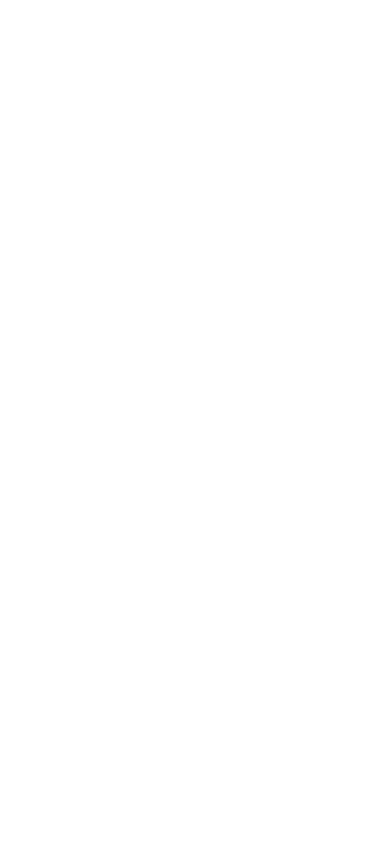
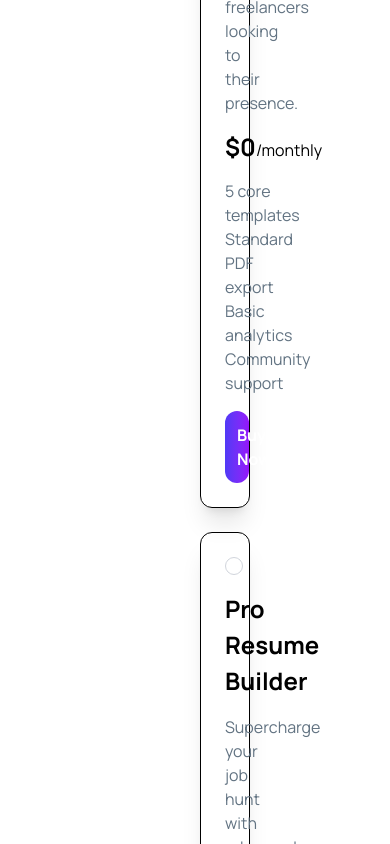
Before and after one commit to Jabir-Ahmed-43/DigiTools, a React (Vite) app: page / in a window 390 px wide. Shown: the part 1840-2684 px from the top of the page. Before the commit the page ends 1528 px from the top, so only its background shows below. Built offline with nearby package versions, Linux system fonts and the light colour scheme; grey boxes are pictures that could not be loaded.

Commit message:
Cart added, Functionality under construction

```diff
--- a/public/DigiTools.json
+++ b/public/DigiTools.json
@@ -2,7 +2,7 @@
   {
     "id": "prod_01",
     "name": "Starter Plan",
-    "description": "Essential tools for individuals and freelancers looking to build their digital presence.",
+    "description": "Essential tools for individuals and freelancers looking to  their presence.",
     "price": 0.0,
     "period": "monthly",
     "tag": "Free Forever",
@@ -13,7 +13,7 @@
       "Basic analytics",
       "Community support"
     ],
-    "icon": "LayersIcon"
+    "icon": "https://unpkg.com/lucide-static@latest/icons/layers.svg"
   },
   {
     "id": "prod_02",
@@ -29,7 +29,24 @@
       "Unlimited PDF & Word exports",
       "AI cover letter writer"
     ],
-    "icon": "BriefcaseIcon"
+    "icon": "https://unpkg.com/lucide-static@latest/icons/briefcase.svg"
+  },
+
+  {
+    "id": "prod_04",
+    "name": "Annual Pro Pass",
+    "description": "Get all the power of our Pro Plan for a full year at a heavily discounted rate.",
+    "price": 96.0,
+    "period": "yearly",
+    "tag": "Save 33%",
+    "tagType": "popular",
+    "features": [
+      "100+ premium templates",
+      "ATS optimization engine",
+      "Unlimited PDF & Word exports",
+      "2 months free equivalent"
+    ],
+    "icon": "https://unpkg.com/lucide-static@latest/icons/calendar.svg"
   },
   {
     "id": "prod_03",
@@ -45,23 +62,7 @@
       "CRM integration",
       "Priority 24/7 chat support"
     ],
-    "icon": "TrendingUpIcon"
-  },
-  {
-    "id": "prod_04",
-    "name": "Annual Pro Pass",
-    "description": "Get all the power of our Pro Plan for a full year at a heavily discounted rate.",
-    "price": 96.0,
-    "period": "yearly",
-    "tag": "Save 33%",
-    "tagType": "popular",
-    "features": [
-      "100+ premium templates",
-      "ATS optimization engine",
-      "Unlimited PDF & Word exports",
-      "2 months free equivalent"
-    ],
-    "icon": "CalendarIcon"
+    "icon": "https://unpkg.com/lucide-static@latest/icons/trending-up.svg"
   },
   {
     "id": "prod_05",
@@ -77,7 +78,7 @@
       "Bespoke CSS styling",
       "SEO optimization audit"
     ],
-    "icon": "PaintbrushIcon"
+    "icon": "https://unpkg.com/lucide-static@latest/icons/paintbrush.svg"
   },
   {
     "id": "prod_06",
@@ -93,7 +94,7 @@
       "99.9% SLA uptime guarantee",
       "Custom contract & invoicing"
     ],
-    "icon": "ShieldCheckIcon"
+    "icon": "https://unpkg.com/lucide-static@latest/icons/shield-check.svg"
   },
   {
     "id": "prod_07",
@@ -109,11 +110,11 @@
       "Plagiarism checker",
       "Multi-language support (30+)"
     ],
-    "icon": "SparklesIcon"
+    "icon": "https://unpkg.com/lucide-static@latest/icons/sparkles.svg"
   },
   {
     "id": "prod_08",
-    "name": "Lifetime Foundation Membership",
+    "name": "Lifetime Membership",
     "description": "Pay once and secure full platform access to all current and future core features forever.",
     "price": 499.0,
     "period": "one-time",
@@ -125,6 +126,6 @@
       "Founding member profile badge",
       "Exclusive Beta feature access"
     ],
-    "icon": "AwardIcon"
+    "icon": "https://unpkg.com/lucide-static@latest/icons/award.svg"
   }
 ]
--- a/src/App.jsx
+++ b/src/App.jsx
@@ -1,4 +1,6 @@
+import { useState } from "react";
 import "./App.css";
+import CartPage from "./components/Cart/CartPage.jsx";
 import Hero from "./components/Hero/Hero.jsx";
 import Navbar from "./components/Navbar/Navbar.jsx";
 import Description from "./components/Product Grid/Description.jsx";
@@ -6,13 +8,20 @@
 import TrustBar from "./components/Trustbar/TrustBar.jsx";
 
 function App() {
+  const [addedCart, setAddedCart] = useState([]);
+
+  function handleAddedCart(item) {
+    setAddedCart((prevItems) => [...prevItems, item]);
+  }
   return (
     <>
       <Navbar></Navbar>
       <Hero></Hero>
       <TrustBar></TrustBar>
       <Description></Description>
-      <ProductGrid></ProductGrid>
+      <ProductGrid handleAddedCart={handleAddedCart}></ProductGrid>
+
+      <CartPage addedCart={addedCart}></CartPage>
     </>
   );
 }
--- /dev/null
+++ b/src/components/Cart/CartItems.jsx
@@ -0,0 +1,19 @@
+const CartItems = ({ item }) => {
+  const { name, price, icon } = item;
+  return (
+    <div className="flex justify-between items-center bg-gray-100 p-3 rounded-xl">
+      <div className="flex items-center gap-4">
+        <div className="flex items-center justify-center w-12 h-12 bg-white rounded-full border border-gray-100 shadow-sm">
+          <img src={icon} alt="" className="w-6 h-6 text-purple-600" />
+        </div>
+        <div>
+          <h1>{name}</h1>
+          <p>${price}</p>
+        </div>
+      </div>
+      <button className="text-red-600 text-sm">Remove</button>
+    </div>
+  );
+};
+
+export default CartItems;
--- /dev/null
+++ b/src/components/Cart/CartPage.jsx
@@ -0,0 +1,24 @@
+import { myBtnStyle } from "../Gradient-color/Gradient";
+import CartItems from "./CartItems";
+
+const CartPage = ({ addedCart }) => {
+  console.log(addedCart);
+
+  return (
+    <div className="mx-50 my-10 bg-white border border-gray-100 rounded-2xl p-8 shadow-sm font-display">
+      <h1>Your Cart</h1>
+      <div className="space-y-4 ">
+        {addedCart.map((item, idx) => (
+          <CartItems key={idx} item={item}></CartItems>
+        ))}
+      </div>
+      <p className="my-4">Total: </p>
+
+      <button className={myBtnStyle + "w-full rounded-4xl p-2 text-white text-sm font-bold"}>
+        Proceed To Checkout
+      </button>
+    </div>
+  );
+};
+
+export default CartPage;
--- a/src/components/Product Grid/GridSingle.jsx
+++ b/src/components/Product Grid/GridSingle.jsx
@@ -1,11 +1,24 @@
+import { IoCheckmarkSharp } from "react-icons/io5";
+import { myBtnStyle } from "../Gradient-color/Gradient";
 
-const GridSingle = ({product}) => {
-    const { name, description, price,period,tag,features,icon } = product;
-    return (
-        <div>
-
-        </div>
-    );
+const GridSingle = ({ product,handleAddedCart }) => {
+  const { name, description, price, period, features, icon } = product;
+  return (
+    <div className="border rounded-xl shadow-xl p-6 space-y-4 font-display">
+      <img className="border p-2 rounded-full text-gray-300" src={icon} alt={name} />
+      <h1 className="text-[24px] font-bold">{name}</h1>
+      <p className="text-[16px] text-[#627382]">{description}</p>
+      <p className="text[#627382]">
+        <strong className="text-2xl">${price}</strong><span>/{period}</span>
+      </p>
+      <ul>
+        {features.map((feature, i) => (
+          <li key={i} className="text-[#627382] flex items-center" ><IoCheckmarkSharp /> {feature}</li>
+        ))}
+      </ul>
+      <button className={myBtnStyle + "w-full rounded-4xl p-3 text-white font-bold"} onClick={()=> handleAddedCart(product)}>Buy Now</button>
+    </div>
+  );
 };
 
 export default GridSingle;
--- a/src/components/Product Grid/ProductGrid.jsx
+++ b/src/components/Product Grid/ProductGrid.jsx
@@ -1,7 +1,7 @@
 import { useEffect, useState } from "react";
 import GridSingle from "./GridSingle";
 
-const ProductGrid = () => {
+const ProductGrid = ({handleAddedCart}) => {
   const [productGrid, setProductGrid] = useState([]);
 
   useEffect(() => {
@@ -11,9 +11,9 @@
   }, []);
 
   return (
-    <div>
+    <div className="grid grid-cols-1 md:grid-cols-3 gap-6 mx-50 my-10">
       {productGrid.map((product) => (
-        <GridSingle key={product.id} product={product}></GridSingle>
+        <GridSingle key={product.id} product={product} handleAddedCart={handleAddedCart}></GridSingle>
       ))}
     </div>
   );
```
